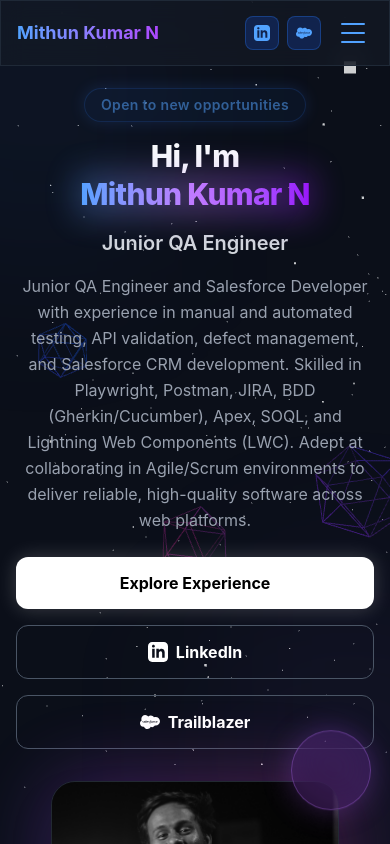
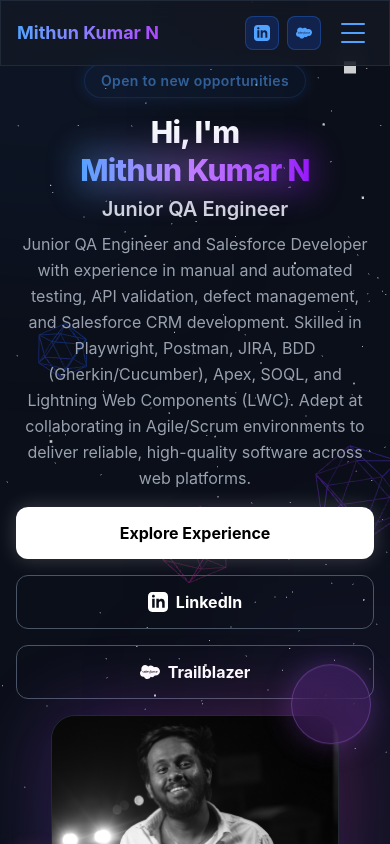
Before and after one commit to mithunnatraj/mithun-portfolio, a React (Vite) app: page / in a window 390 px wide. Shown: the top 844 px of the page. Built offline with nearby package versions, Linux system fonts and the light colour scheme.

Commit message:
Final pixel-perfect vertical optimizations for 14-inch laptops and mobile folds

```diff
--- a/src/App.jsx
+++ b/src/App.jsx
@@ -35,7 +35,7 @@ function App() {
 
       <Header />
 
-      <main className="relative z-10 flex flex-col items-center max-w-7xl mx-auto px-4 sm:px-6 lg:px-8 pt-20 md:pt-24 pb-12 gap-8 md:gap-20 w-full">
+      <main className="relative z-10 flex flex-col items-center max-w-7xl mx-auto px-4 sm:px-6 lg:px-8 pt-16 md:pt-20 pb-12 gap-8 md:gap-20 w-full">
         <Hero />
 
         <ScrollReveal style="fade-up">
--- a/src/components/Hero.jsx
+++ b/src/components/Hero.jsx
@@ -8,22 +8,22 @@ export default function Hero() {
   }, []);
 
   return (
-    <section id="about" className="scroll-mt-24 w-full min-h-[85vh] md:min-h-[90vh] flex flex-col md:flex-row items-center justify-between gap-8 md:gap-12 relative pt-2 md:pt-10">
+    <section id="about" className="scroll-mt-24 w-full flex flex-col md:flex-row items-center justify-between gap-4 md:gap-12 relative">
       <div className={`flex-1 transition-all duration-1000 transform ${isVisible ? 'translate-y-0 opacity-100' : 'translate-y-10 opacity-0'}`}>
         <div className="mx-auto md:mx-0 block md:inline-block mb-4 px-4 py-1.5 rounded-full border border-blue-500/30 bg-blue-500/10 text-blue-400 text-sm font-semibold tracking-wide animate-pulse shadow-[0_0_15px_rgba(59,130,246,0.3)] w-fit text-center">
           Open to new opportunities
         </div>
-        <h1 className="text-3xl sm:text-4xl md:text-6xl lg:text-7xl font-extrabold tracking-tight mb-4 md:mb-6 leading-tight text-center md:text-left">
+        <h1 className="text-3xl sm:text-4xl md:text-6xl lg:text-7xl font-extrabold tracking-tight mb-1.5 md:mb-4 leading-tight text-center md:text-left">
           Hi, I'm <br />
           <span className="text-transparent bg-clip-text bg-gradient-to-r from-blue-400 via-purple-400 to-purple-600 relative inline-block">
             Mithun Kumar N
             <span className="absolute -inset-1 blur-lg bg-gradient-to-r from-blue-400 via-purple-400 to-purple-600 opacity-30 select-none"></span>
           </span>
         </h1>
-        <h2 className="text-xl md:text-2xl lg:text-3xl text-gray-300 font-semibold mb-4 md:mb-8 text-center md:text-left">
+        <h2 className="text-xl md:text-2xl lg:text-3xl text-gray-300 font-semibold mb-2 md:mb-6 text-center md:text-left">
           Junior QA Engineer
         </h2>
-        <p className="text-base md:text-lg text-gray-400 max-w-2xl leading-relaxed mb-6 md:mb-10 text-center md:text-left">
+        <p className="text-base md:text-lg text-gray-400 max-w-2xl leading-relaxed mb-4 md:mb-8 text-center md:text-left">
           Junior QA Engineer and Salesforce Developer with experience in manual and automated testing, API validation, defect management, and Salesforce CRM development. Skilled in Playwright, Postman, JIRA, BDD (Gherkin/Cucumber), Apex, SOQL, and Lightning Web Components (LWC). Adept at collaborating in Agile/Scrum environments to deliver reliable, high-quality software across web platforms.
         </p>
         <div className="flex flex-col sm:flex-row flex-wrap gap-4 w-full sm:w-auto">
```
